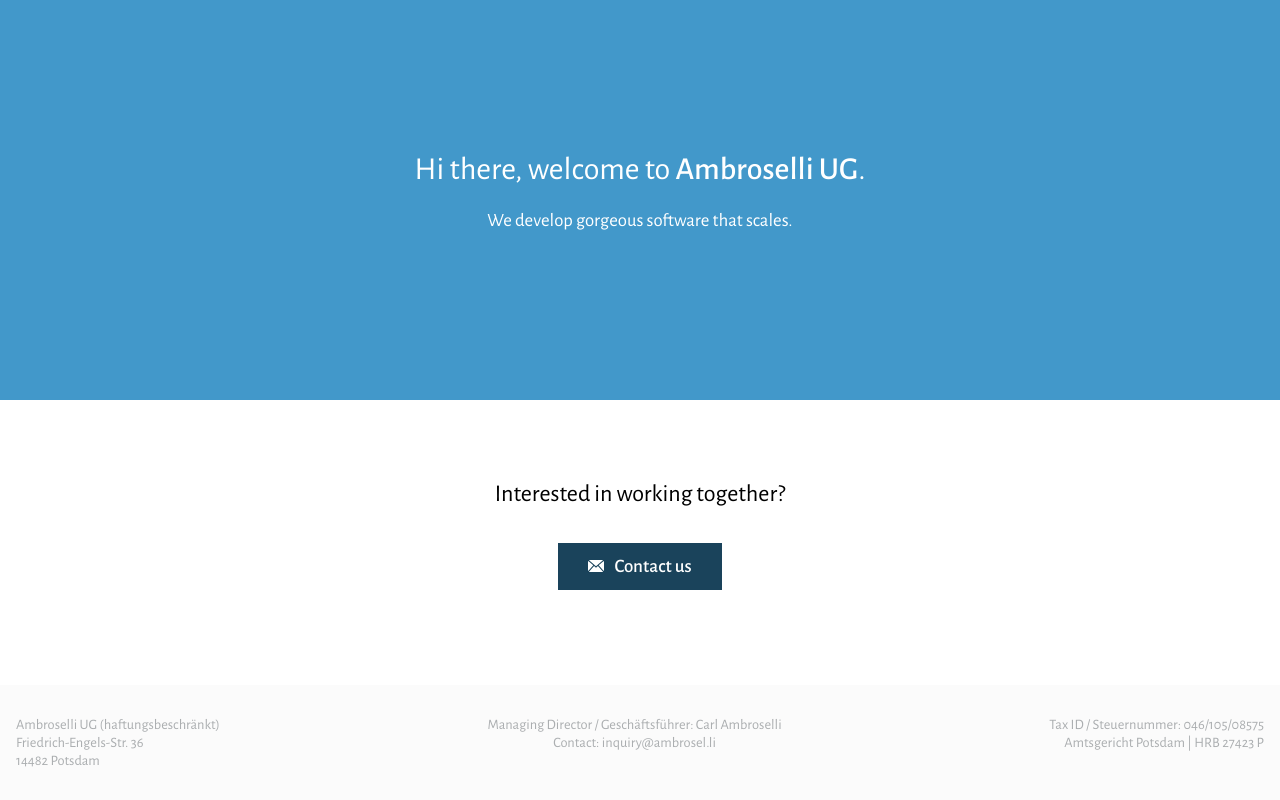
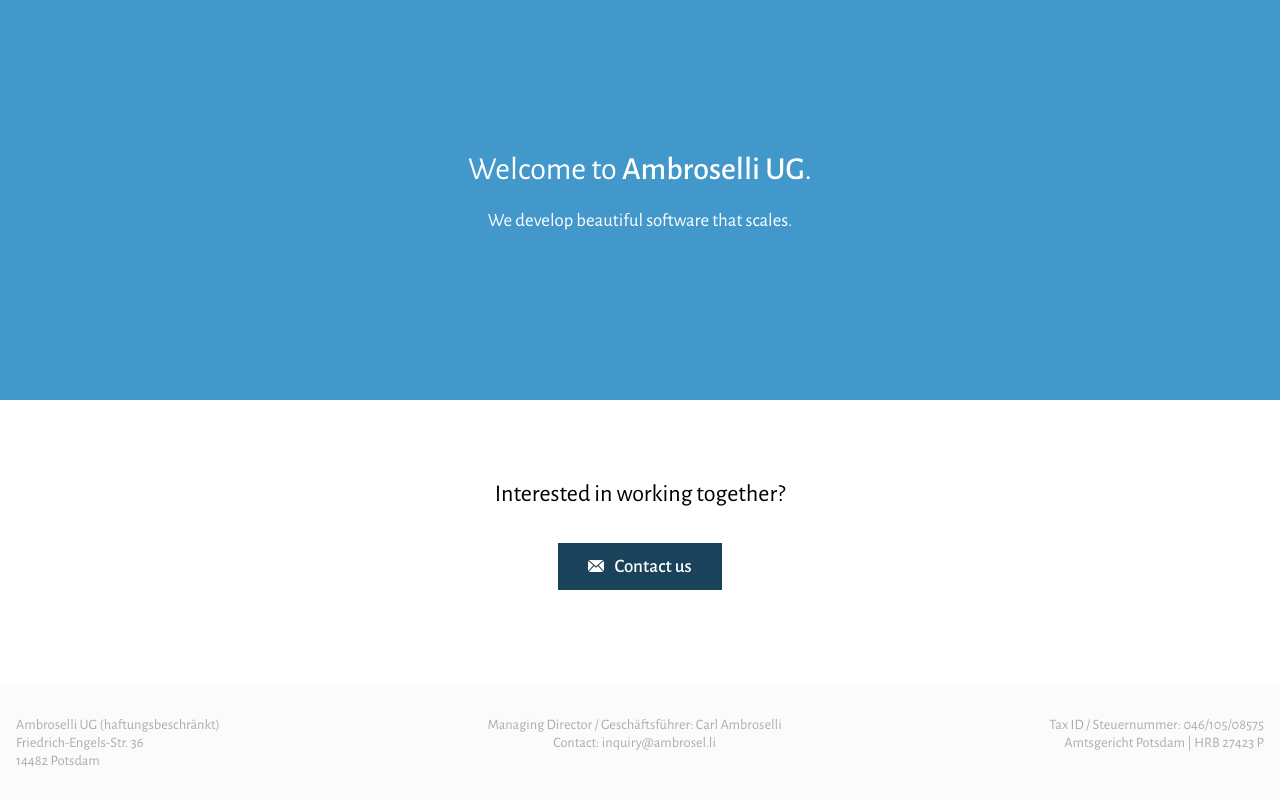
Before and after one commit to CarlAmbroselli/acs-plus.de, a plain HTML site: page index.html in a window 1280 px wide. Drawn offline with nearby package versions, Linux system fonts and the light colour scheme.

Commit message:
Update slogan

```diff
--- a/index.html
+++ b/index.html
@@ -132,9 +132,9 @@
 </head>
 <body>
 	<header>
-		<h1>Hi there, welcome to <span>Ambroselli UG</span>.</h1>
+		<h1>Welcome to <span>Ambroselli UG</span>.</h1>
 
-		<h3>We develop gorgeous software that scales.<h3>
+		<h3>We develop beautiful software that scales.<h3>
 	</header>
 
 	<div class="main">
```
